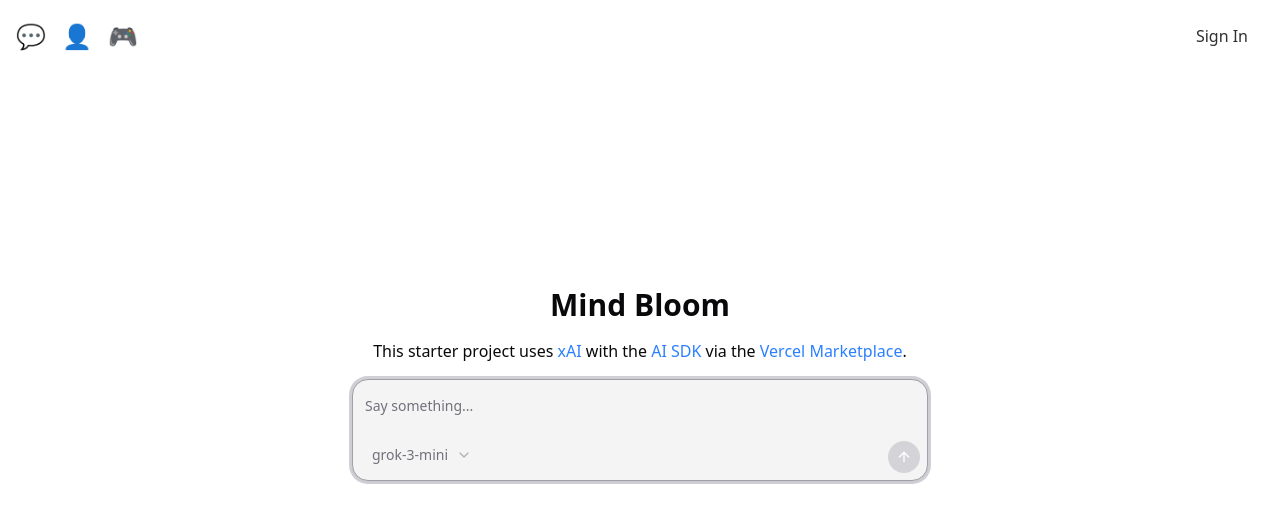
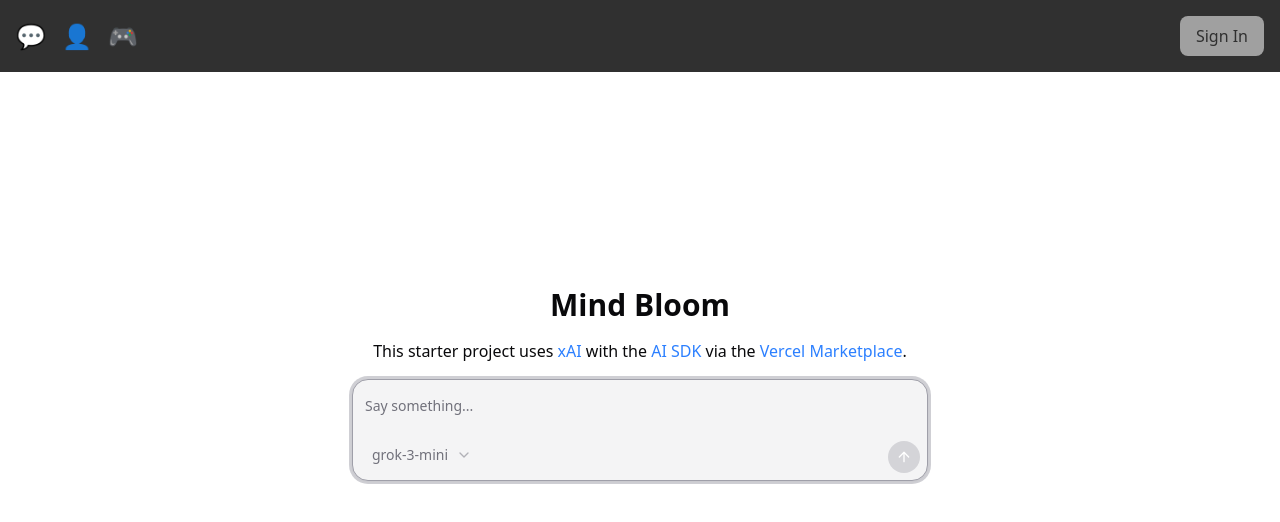
Before and after one commit to workbykait/ai-sdk-starter-xai, a Next.js app: page / in a window 1280 px wide. Shown: the top 522 px of the page. Built offline with nearby package versions, Linux system fonts and the light colour scheme; what @ai-sdk/xai would draw is missing.

Commit message:
Update header.tsx

```diff
--- a/components/header.tsx
+++ b/components/header.tsx
@@ -2,17 +2,23 @@ import Link from "next/link";
 
 export const Header = () => {
   return (
-    <div className="fixed right-0 left-0 w-full top-0 text-[#303030]">
+    <div className="fixed right-0 left-0 w-full top-0 bg-[#303030] text-[#F7F7F7]">
       <div className="flex justify-between items-center p-4">
         <div className="flex flex-row items-center gap-4">
-          <span className="text-2xl">💬</span>
-          <span className="text-2xl">👤</span>
-          <span className="text-2xl">🎮</span>
+          <Link href="/chat" className="text-2xl hover:text-[#E0E0E0]">
+            💬
+          </Link>
+          <Link href="/profile" className="text-2xl hover:text-[#E0E0E0]">
+            👤
+          </Link>
+          <Link href="/game" className="text-2xl hover:text-[#E0E0E0]">
+            🎮
+          </Link>
         </div>
         <div className="flex flex-row items-center gap-2">
           <Link
             href="/login"
-            className="rounded-md px-4 py-2 text-[#303030] hover:bg-[#E0E0E0]"
+            className="rounded-md bg-[#A0A0A0] px-4 py-2 text-[#303030] hover:bg-[#E0E0E0]"
           >
             Sign In
           </Link>
```
